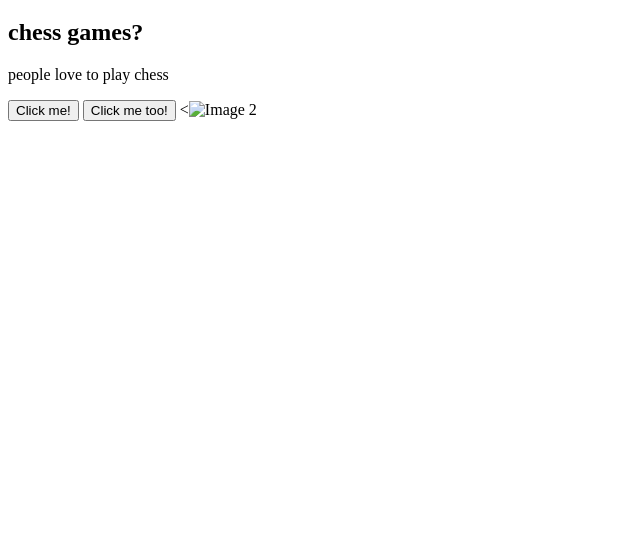
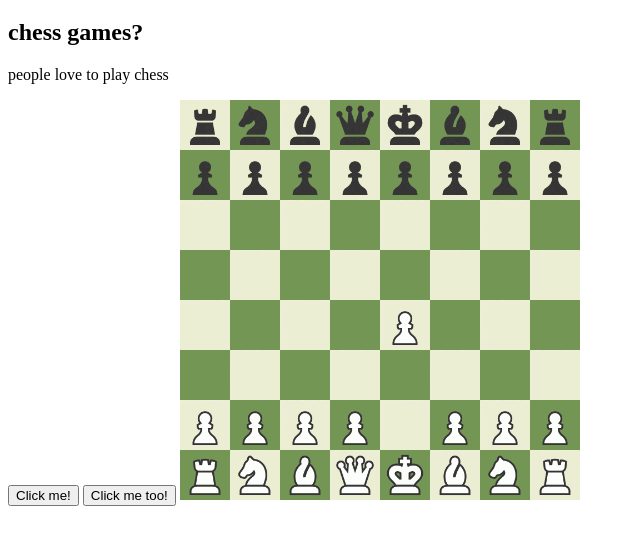
Before and after one commit to calebbrackett/w3school-s-enoch, a plain HTML site: page main.html in a window 1280 px wide. Shown: the part 61-606 px from the top of the page, without its empty margins (0-640 px from the left). Drawn offline with Linux system fonts and the light colour scheme.

Commit message:
Update main.html

```diff
--- a/main.html
+++ b/main.html
@@ -12,7 +12,7 @@
 
 <button type="button"
 onclick="document.getElementById('demo').innerHTML = 'people love to play chess'">Click me too!</button>
-<<img src="game3.gif" alt="Image 2" width="400px" height="400px">
+<img src="game5.gif" alt="Image 2" width="400px" height="400px">
 </body>
 
 
```
